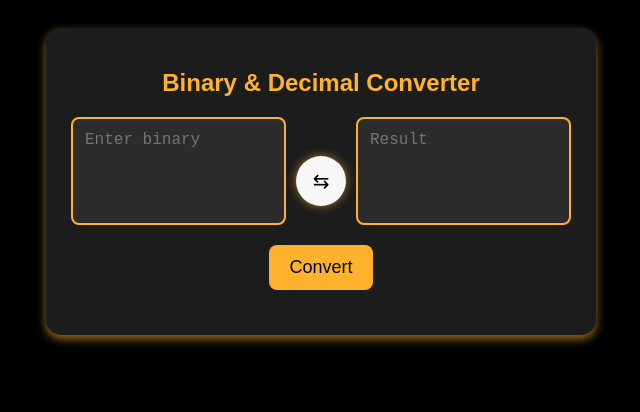
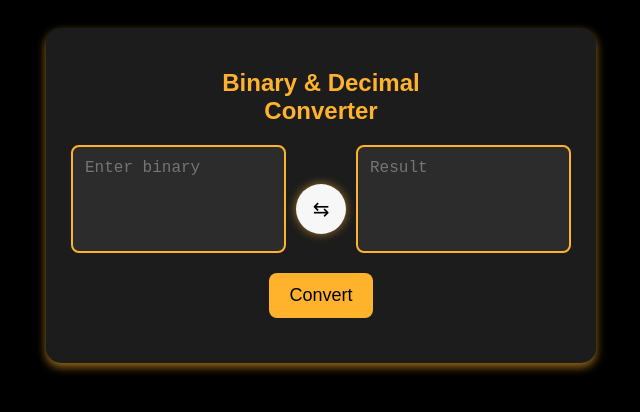
Before and after one commit to VrgiPramudya/convert-numerik, a plain HTML site: page index.html in a window 1280 px wide. Shown: the whole page, without its empty margins (319-959 px from the left). Drawn offline with Linux system fonts and the light colour scheme.

Commit message:
modify h1

```diff
--- a/index.html
+++ b/index.html
@@ -9,7 +9,7 @@
 </head>
 <body>
     <div class="container">
-        <h1>Binary & Decimal Converter</h1>
+        <h1>Binary & Decimal <br>Converter</h1>
 
         <div class="input-area">
             <textarea id="inputArea" placeholder="Enter binary"></textarea>
```
